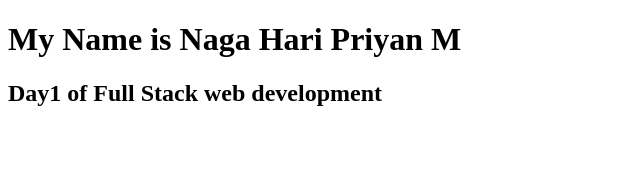
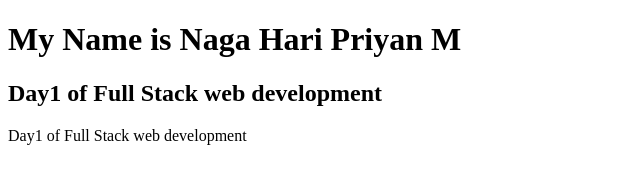
Before and after one commit to AswiN2064/RJS, a plain HTML site: page index.html in a window 1280 px wide. Shown: the whole page, without its empty margins (0-640 px from the left). Drawn offline with Linux system fonts and the light colour scheme.

Commit message:
changed the index.html file in main branch

```diff
--- a/index.html
+++ b/index.html
@@ -8,5 +8,6 @@
 <body>
     <h1>My Name is Naga Hari Priyan M</h1>
     <h2>Day1 of Full Stack web development</h2>
+    <p>Day1 of Full Stack web development</p>
 </body>
 </html>
```
